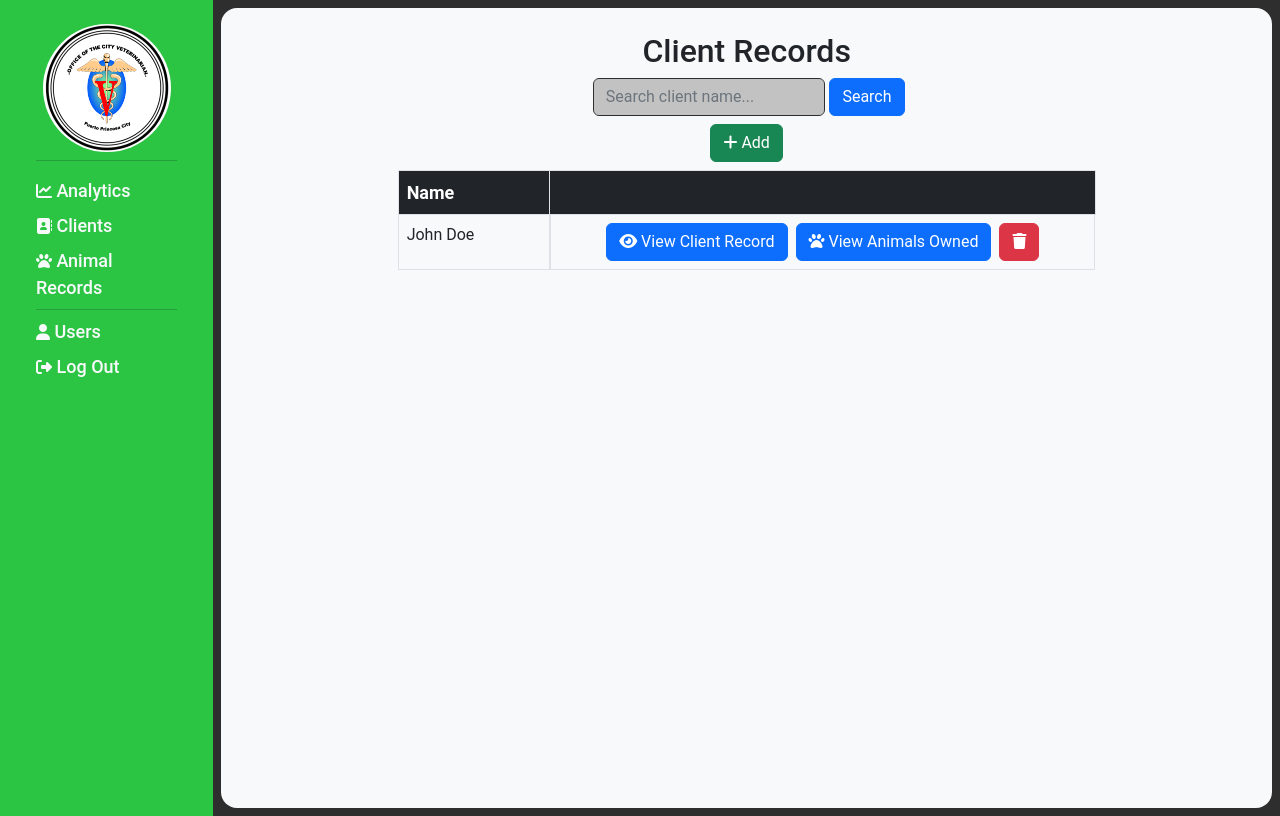
After one commit to Spectre-cc/PPCVO, a PHP site: page /View-Client-List.html in a window 1280 px wide. The commit adds this page. Run offline with PHP 8.4, Linux system fonts and the light colour scheme; some libraries are stand-ins or nearby versions.

Commit message:
Rename files, created remaining tables

```diff
--- /dev/null
+++ b/View-Client-List.html
@@ -0,0 +1,76 @@
+<!DOCTYPE html>
+<html lang="en">
+<head>
+    <meta charset="UTF-8">
+    <meta http-equiv="X-UA-Compatible" content="IE=edge">
+    <meta name="viewport" content="width=device-width, initial-scale=1.0">
+    <!-- BS5 CDN -->
+    <link href="https://cdn.jsdelivr.net/npm/bootstrap@5.2.1/dist/css/bootstrap.min.css" rel="stylesheet">
+    <script src="https://cdn.jsdelivr.net/npm/bootstrap@5.2.1/dist/js/bootstrap.bundle.min.js"></script>
+    <!-- Material Icons CDN -->
+    <script src="https://kit.fontawesome.com/27a19cbf0b.js" crossorigin="anonymous"></script>
+    <!-- Local stylesheet -->
+    <link rel="stylesheet" href="/style/style.css">
+    <title>Client List</title>
+</head>
+<body>
+    <div class="container-fluid m-0 p-0">
+        <div class="wrapper d-flex h-100">
+            <!-- Sidebar -->
+            <div class="sidenav container-fluid text-center col-2 h-auto pt-4" style="height: 100%;">
+                <div class="container text-center">
+                    <img class="sidebar-logo img-fluid" src="style/assets/images/PPCVIO-Logo-wht.png" alt="" >
+                </div>
+                <div class="container list-group text-start px-4">
+                    <hr class="horizontal-rule p-0 mt-2 mb-2">
+                    <a href="" class="navlinks link-light mt-2 mb-2"><i class="fa-solid fa-chart-line"></i> Analytics</a>
+                    <a href="" class="navlinks link-light mb-2"><i class="fa-solid fa-address-book"></i> Clients</a>
+                    <a href="" class="navlinks link-light"><i class="fa-solid fa-paw"></i> Animal Records</a>
+                    <hr class="horizontal-rule p-0 mt-2 mb-2">
+                    <a href="" class="navlinks link-light"><i class="fa-solid fa-user"></i> Users</a>
+                    <a href="" class="navlinks link-light mt-2"><i class="fa-solid fa-right-from-bracket"></i> Log Out</a>
+                </div>
+            </div>
+            <!-- Sidebar -->
+            <div class="content container bg-light rounded-4 m-lg-2 min-vh-100">
+                <div class="containter-fluid d-flex justify-content-center align-items-center">
+                    <div class="container pt-4">
+                        <div class="container text-center px-4">
+                            <h2>Client Records</h2>
+                            <div class="container-fluid mb-2">
+                                <form action="">
+                                    <div class="form-group d-flex justify-content-center">
+                                        <input class="form-control inputbox w-25 mx-1" type="search" name="search" id="search" placeholder="Search client name...">
+                                        <input class="btn btn-primary" type="submit" id="submit" value="Search">
+                                    </div>
+                                </form>
+                            </div>
+                            <div class="container-fluid mb-2">
+                                <button class="btn btn-success"><i class="fa-solid fa-plus"></i> Add</button>
+                            </div>
+                            <div class="container-fluid d-flex justify-content-center align-items-center">
+                                <table class="table table-condensed table-bordered table-hover text-start w-75">
+                                    <thead>
+                                        <th class="medcell text-bg-dark">Name</th>
+                                        <th class="autocell bg-dark"></th>
+                                    </thead>
+                                    <tbody>
+                                        <tr>
+                                            <td class="medcell">John Doe</td>
+                                            <td class="autocell d-flex justify-content-center align-items-center" >
+                                                <button class="btn btn-primary mx-1"><i class="fa-solid fa-eye"></i> View Client Record</button>
+                                                <button class="btn btn-primary mx-1"><i class="fa-solid fa-paw"></i> View Animals Owned</button>
+                                                <button class="btn btn-danger mx-1"><i class="fa-solid fa-trash"></i></button>
+                                            </td>
+                                        </tr>
+                                    </tbody>
+                                </table>
+                            </div>
+                        </div>
+                    </div>
+                </div>
+            </div>
+        </div>
+    </div>
+</body>
+</html>
--- a/style/style.css
+++ b/style/style.css
@@ -4,6 +4,7 @@
     margin: 0;
     font-family: 'Roboto', sans-serif;
     font-weight: 400;
+    font-size: medium;
 }
 .material-symbols-outlined {
   font-variation-settings:
@@ -51,11 +52,21 @@ th,td{
 
 /* Table Style */
 .smallcell{
+    min-width: 8vw;
     max-width: 8vw;
 }
 .medcell{
+    min-width: 10vw;
     max-width: 10vw;
 }
 .largecell{
-    max-width: 20vw;
+    min-width: 15vw;
+    max-width: 15vw;
 }
+.autocell{
+    min-width: 30vw;
+    max-width: 50vw;
+}
+.celltextsmall{
+    font-size: small;
+}
```
Also changed, not shown: View-Animals-Owned.html (added, +88 -0 lines), View-Health-History.html (renamed from Clients.html, +26 -20 lines).
